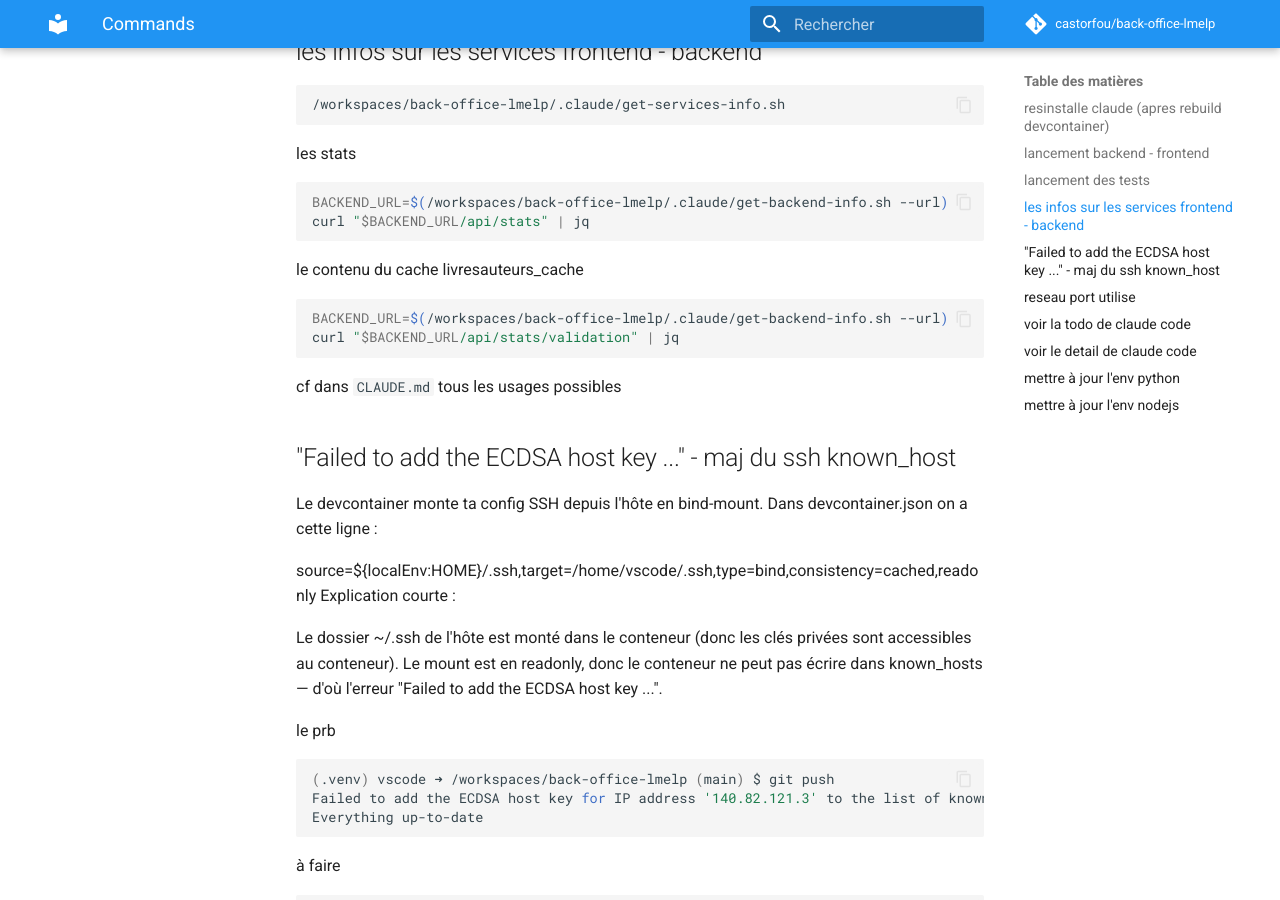
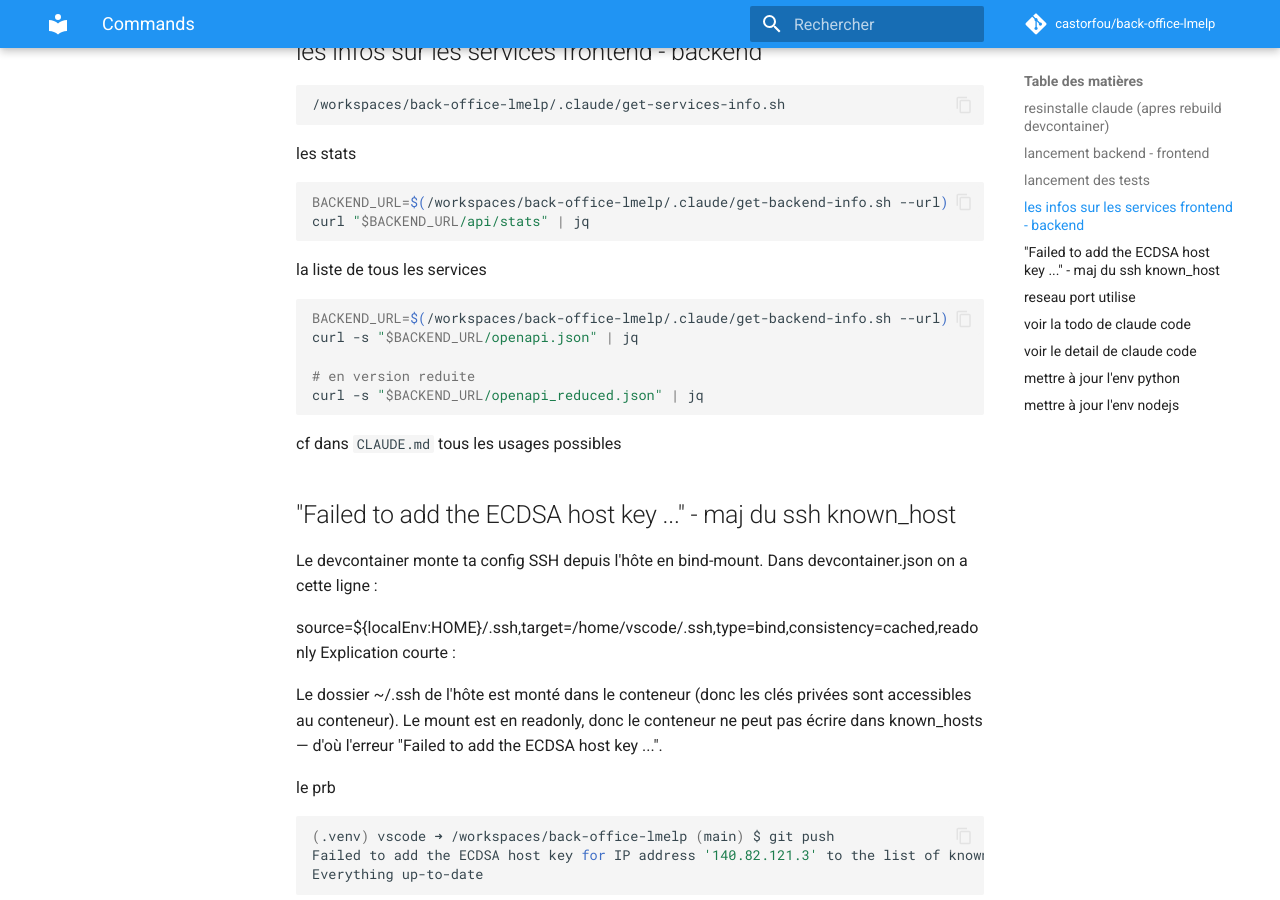
Before and after one commit to castorfou/back-office-lmelp, an MkDocs documentation site: the page built from docs/commands.md, in a window 1280 px wide and 900 px high, scrolled down 1560 px. Built offline with MkDocs 1.6.1 and Material for MkDocs 9.7.7, drawn with Linux system fonts in a browser that asks for light colours; comment, search, counter and statistics services are not loaded.

````diff
--- a/docs/commands.md
+++ b/docs/commands.md
@@ -72,10 +72,13 @@ BACKEND_URL=$(/workspaces/back-office-lmelp/.claude/get-backend-info.sh --url)
 curl "$BACKEND_URL/api/stats" | jq
 ```
 
-le contenu du cache livresauteurs_cache
+la liste de tous les services
 ```bash
 BACKEND_URL=$(/workspaces/back-office-lmelp/.claude/get-backend-info.sh --url)
-curl "$BACKEND_URL/api/stats/validation" | jq
+curl -s "$BACKEND_URL/openapi.json" | jq
+
+# en version reduite
+curl -s "$BACKEND_URL/openapi_reduced.json" | jq
 ```
 
 
````
